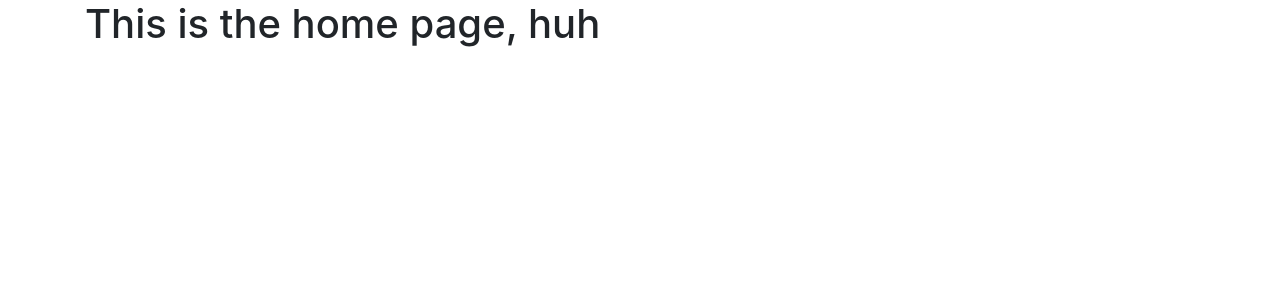
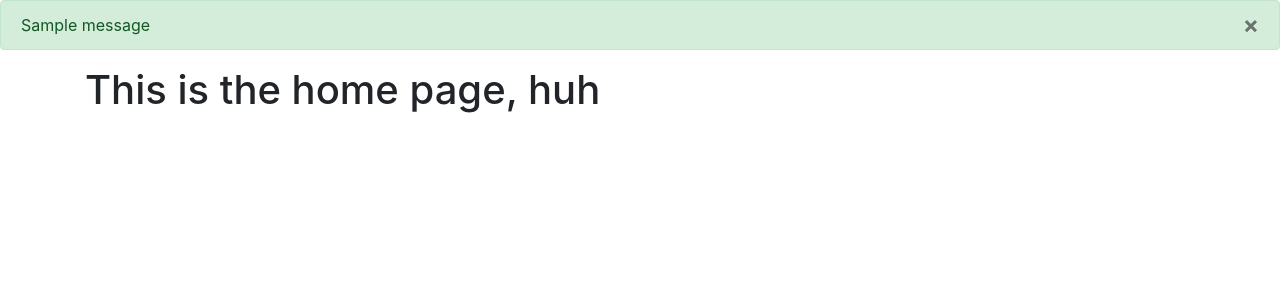
Before and after one commit to Dicksonrsg/LoginNoteWSPy, a Flask app: page / in a window 1280 px wide. Shown: the part 56-356 px from the top of the page. Run offline with Flask 2, Linux system fonts and the light colour scheme; one stand-in notice (Sample message) is shown; some libraries are stand-ins or nearby versions.

Commit message:
message flashing

```diff
--- a/website/templates/base.html
+++ b/website/templates/base.html
@@ -31,6 +31,29 @@
             </div>
         </div>
     </nav>
+
+    {% with messages = get_flashed_messages(with_categories=true) %}
+    {% if messages %}
+      {% for category, message in messages %}
+      {% if category == 'error' %}
+      <div class="alert alert-danger alert-dismissable fade show" role="alert">
+        {{ message }}
+        <button type="button" class="close" data-dismiss="alert">
+          <span aria-hidden="true">&times;</span>
+        </button>
+      </div>
+      {% else %}
+      <div class="alert alert-success alert-dismissable fade show" role="alert">
+        {{ message }}
+        <button type="button" class="close" data-dismiss="alert">
+          <span aria-hidden="true">&times;</span>
+        </button>
+      </div>
+      {% endif %}
+      {% endfor %}
+    {% endif %}
+    {% endwith %}
+
     <div class="container">
       {%block content %}{%endblock %}
     </div>
```
Also changed, not shown: website/auth.py (+12 -2 lines).
